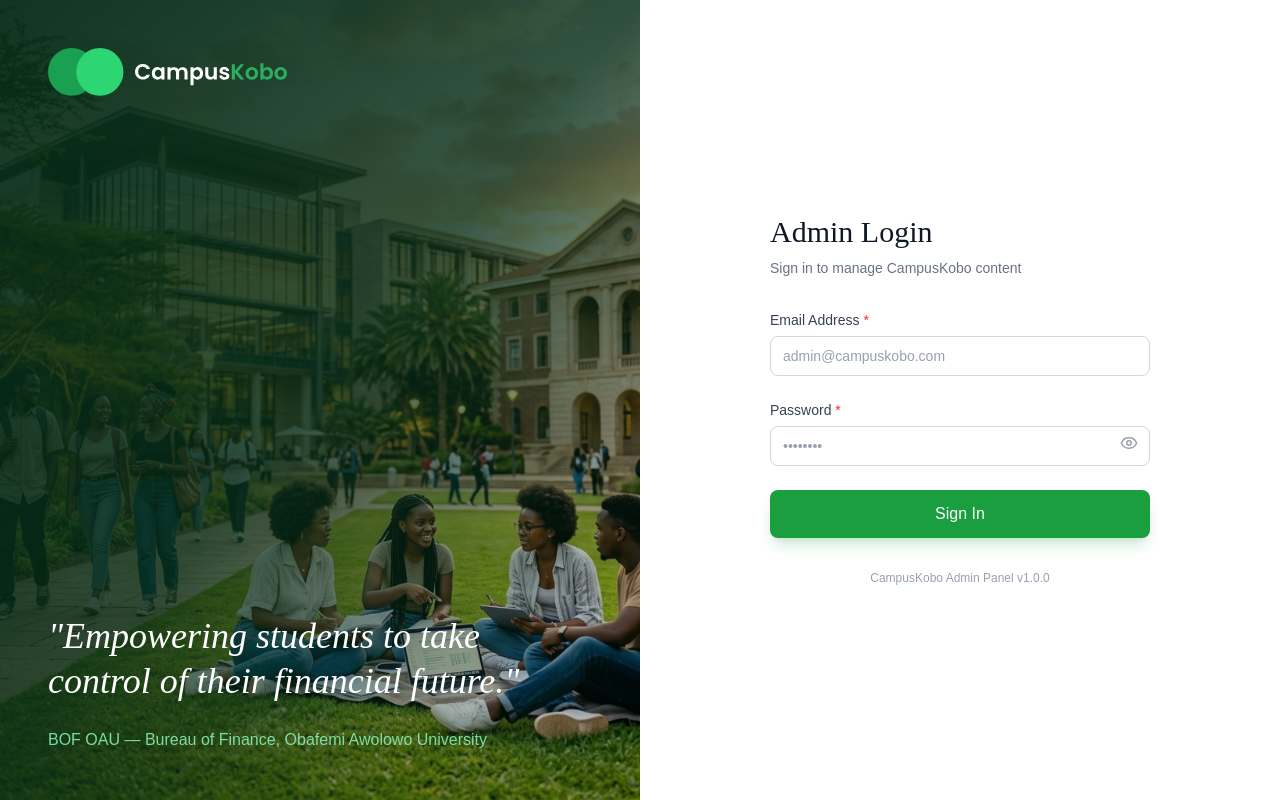
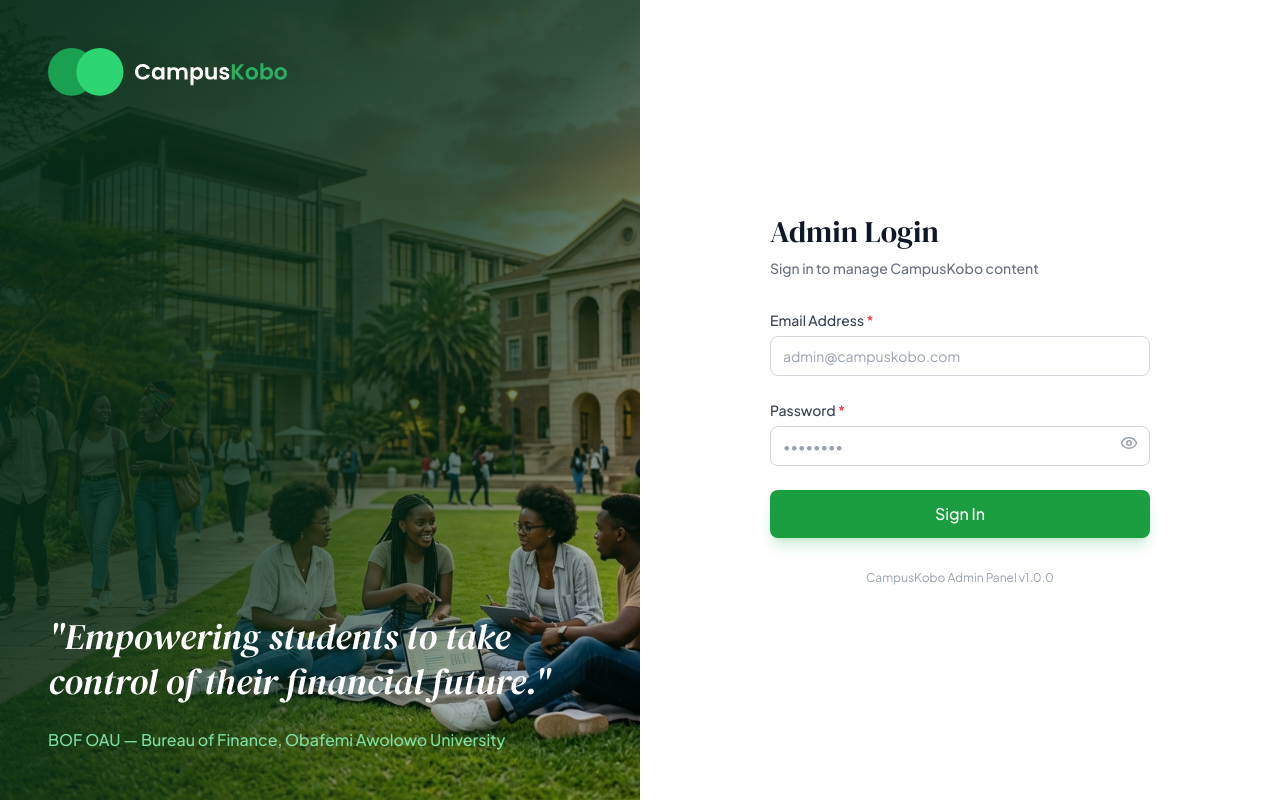
Before and after one commit to adeyemo-taiwo-m/CampusKobo-Admin-Panel, a React (Vite) app: page /login in a window 1280 px wide. Built offline with nearby package versions, Linux system fonts and the light colour scheme.

Commit message:
solved the css import error

```diff
--- a/index.html
+++ b/index.html
@@ -4,6 +4,9 @@
     <meta charset="UTF-8" />
     <link rel="icon" type="image/svg+xml" href="/favicon.svg" />
     <meta name="viewport" content="width=device-width, initial-scale=1.0" />
+    <link rel="preconnect" href="https://fonts.googleapis.com">
+    <link rel="preconnect" href="https://fonts.gstatic.com" crossorigin>
+    <link href="https://fonts.googleapis.com/css2?family=Plus+Jakarta+Sans:wght@300;400;500;600;700;800&family=DM+Serif+Display:ital@0;1&display=swap" rel="stylesheet">
     <title>CampusKobo Admin | learning Hub Management</title>
   </head>
   <body>
--- a/src/index.css
+++ b/src/index.css
@@ -1,5 +1,4 @@
 @import "tailwindcss";
-@import url("https://fonts.googleapis.com/css2?family=Plus+Jakarta+Sans:wght@300;400;500;600;700;800&family=DM+Serif+Display:ital@0;1&display=swap");
 
 @config "../tailwind.config.js";
 
--- a/src/pages/DashboardPage.tsx
+++ b/src/pages/DashboardPage.tsx
@@ -10,7 +10,6 @@
   TrendingUp,
   ChevronRight,
   PlayCircle,
-  Mic,
   Mic,
   ArrowRight,
   Image as ImageIcon
```
